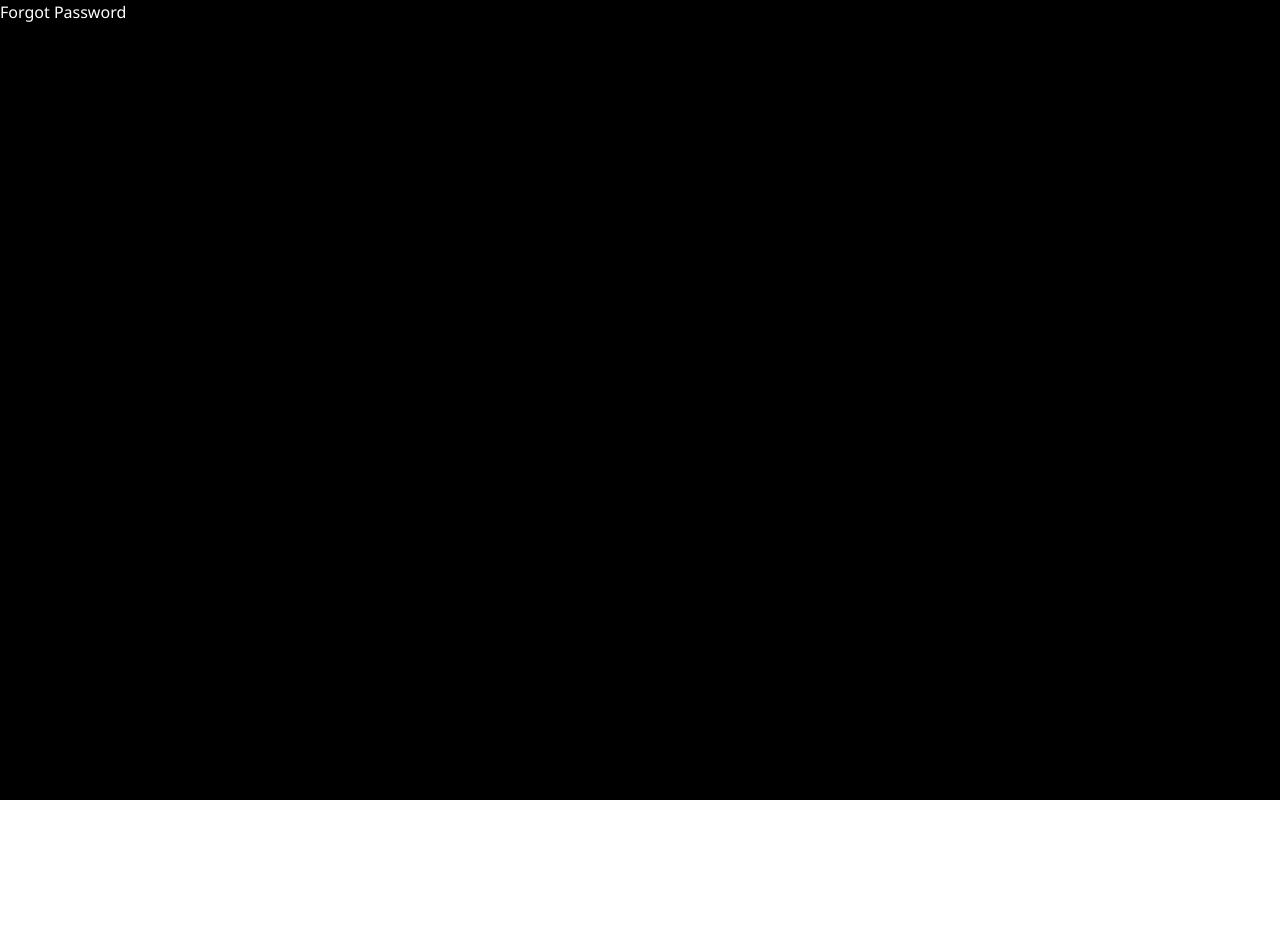
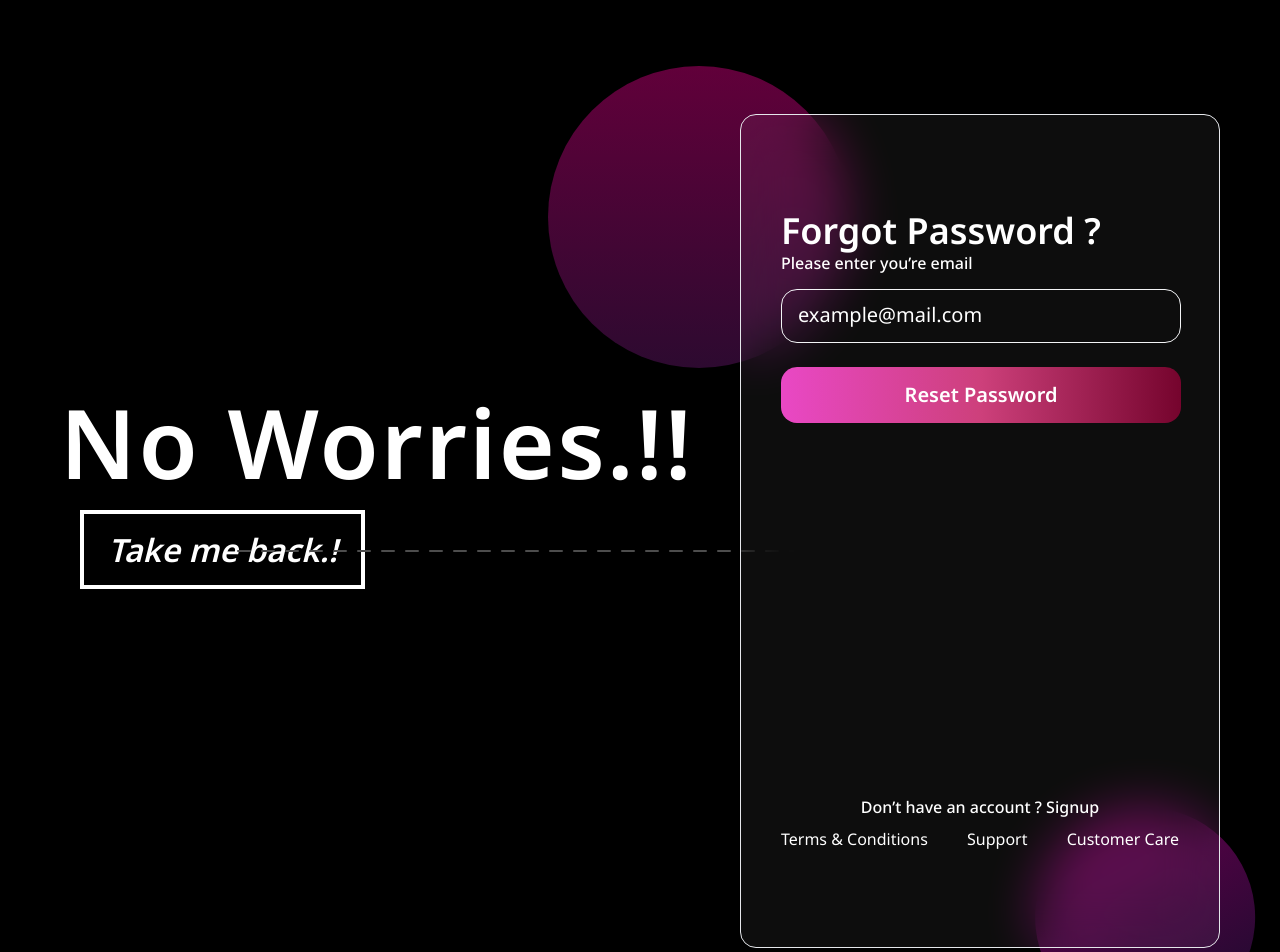
Before and after one commit to anangyoga/login-dark, a React (Vite) app: page /forgot-password in a window 1280 px wide. Shown: the top 952 px of the page. Before the commit the page ends 800 px from the top, so only its background shows below. Built offline with nearby package versions, Linux system fonts and the light colour scheme; a web font is replaced by a local one.

Commit message:
feat: forgot password page

```diff
--- a/src/components/ForgotPassword.tsx
+++ b/src/components/ForgotPassword.tsx
@@ -1,7 +1,64 @@
 import React from "react";
+import { ReactComponent as RedElipseTop } from "../assets/red-elipse-top.svg";
+import { ReactComponent as RedElipseRight } from "../assets/red-elipse-right.svg";
+import { ReactComponent as LineIcon } from "../assets/line.svg";
+import { Link } from "react-router-dom";
 
 const ForgotPassword = () => {
-  return <div className="text-white">Forgot Password</div>;
+  return (
+    <section className="px-2 py-16 flex flex-col gap-10 md:gap-20 lg:grid lg:grid-cols-5 lg:gap-24 lg:px-[60px] lg:py-[114px]">
+      <div className="lg:col-span-3">
+        <div className="flex flex-col justify-center lg:pt-64">
+          <h1 className="text-6xl text-center lg:text-start sm:text-8xl sm:font-semibold text-white sm:leading-normal z-10 tracking-wide">No Worries.!!</h1>
+
+          <div className="relative text-center pt-3 sm:pl-5 sm:pt-3  lg:text-start">
+            <span className="sm:text-[32px] text-white font-semibold italic border px-2 py-1 sm:border-4 border-white sm:px-6 sm:py-[14px]">Take me back.!</span>
+            <LineIcon className="hidden lg:block absolute top-9 -right-20" />
+          </div>
+        </div>
+      </div>
+
+      <div className="md:w-full lg:w-[480px] relative lg:col-span-2 justify-self-end">
+        <RedElipseTop className="absolute w-[302px] h-[302px] lg:-top-12 lg:-left-48" />
+        <RedElipseRight className="absolute bottom-0 right-0 lg:-bottom-20 lg:-right-9" />
+
+        <div className="border border-gray-200 rounded-2xl bg-white bg-opacity-5 backdrop-blur-[26px] px-6 py-10 sm:px-10 sm:py-24 text-white flex flex-col gap-24 sm:gap-[372px]">
+          <div className="flex flex-col gap-[14px] md:w-full lg:w-[400px]">
+            <div>
+              <h3 className="text-3xl md:text-4xl leading-normal font-semibold">Forgot Password ?</h3>
+              <p className="text-sm md:text-base font-medium leading-normal">Please enter you’re email</p>
+            </div>
+            <div className="flex flex-col gap-6">
+              <input
+                className="px-4 py-[14px] w-full bg-transparent border border-gray-100 rounded-2xl placeholder:text-lg md:placeholder:text-xl placeholder:font-normal placeholder:text-white placeholder:leading-normal outline-none"
+                type="email"
+                placeholder="example@mail.com"
+              />
+
+              <div className="flex flex-col gap-3">
+                <button className="text-lg md:text-xl font-semibold leading-normal px-[10px] py-[14px] bg-gradient-to-r from-[#E948C5] via-[#CD407B] to-[#75042D] rounded-2xl">Reset Password</button>
+              </div>
+            </div>
+          </div>
+          <div className="flex flex-col gap-[101px]">
+            <div className="flex flex-col gap-2">
+              <p className="text-sm md:text-base font-medium  text-white text-center">
+                Don’t have an account ?{" "}
+                <Link to={`/signup`} className="cursor-pointer">
+                  Signup
+                </Link>
+              </p>
+              <div className="flex flex-col sm:flex-row items-center md:justify-evenly lg:justify-between ">
+                <p className="text-sm md:text-base font-normal cursor-pointer">Terms & Conditions</p>
+                <p className="text-sm md:text-base font-normal cursor-pointer">Support</p>
+                <p className="text-sm md:text-base font-normal cursor-pointer">Customer Care</p>
+              </div>
+            </div>
+          </div>
+        </div>
+      </div>
+    </section>
+  );
 };
 
 export default ForgotPassword;
```
Also changed, not shown: src/assets/red-elipse-right.svg (added), src/assets/red-elipse-top.svg (added).
